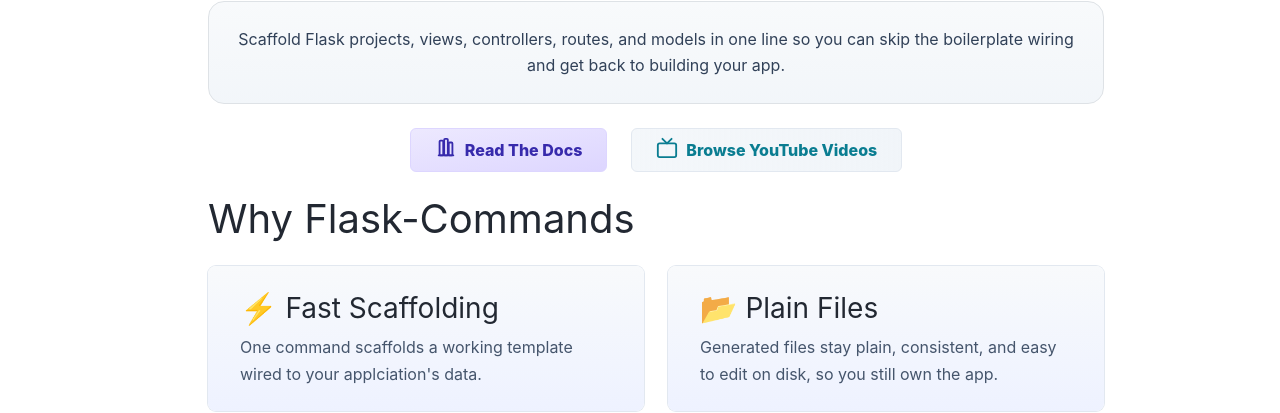
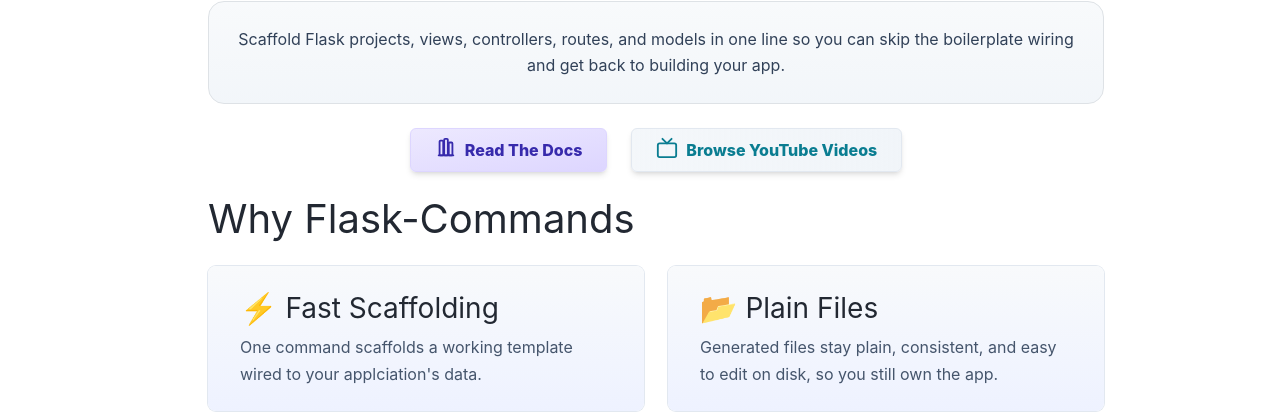
Before and after one commit to VoyagerX21/flask-commands, a Sphinx documentation site: the page built from docs/source/index.rst, in a window 1280 px wide. Shown: the part 263-676 px from the top of the page. Built offline with Sphinx 7.4.7 and the PyData theme 0.15.4, drawn with Linux system fonts in a browser that asks for light colours.

Commit message:
Update index.rst

```diff
--- a/docs/source/index.rst
+++ b/docs/source/index.rst
@@ -38,7 +38,7 @@
     </div>
 
     <div class="my-4 flex flex-wrap items-center justify-center gap-4">
-        <a href="docs.html" class="no-underline! bg-gradient-to-br from-violet-100 to-violet-200  text-indigo-800! flex items-start gap-2  font-extrabold px-4 py-2 rounded border-1 border-violet-200">
+        <a href="docs.html" class="shadow-md active:shadow-none! no-underline! bg-gradient-to-br from-violet-100 to-violet-200  text-indigo-800! flex items-start gap-2  font-extrabold px-4 py-2 rounded border-1 border-violet-200">
             <svg xmlns="http://www.w3.org/2000/svg" class="block h-[22px] w-[22px] shrink-0" viewBox="0 0 24 24" fill="none" stroke="currentColor" stroke-width="2" stroke-linecap="round" stroke-linejoin="round" aria-hidden="true">
                 <path d="M4 20h16"></path>
                 <rect x="5" y="4" width="4" height="16" rx="1"></rect>
@@ -47,7 +47,7 @@
             </svg>
             <span>Read The Docs</span>
         </a>
-        <a href="video_series.html" class="no-underline! bg-gradient-to-r from-slate-100/80 to-slate-100 flex items-start gap-2  font-extrabold px-4 py-2 rounded border-1 border-slate-200 hover:text-[#0a7d91]! text-[#0a7d91]!">
+        <a href="video_series.html" class="shadow-md active:shadow-none! no-underline! bg-gradient-to-r from-slate-100/80 to-slate-100 flex items-start gap-2  font-extrabold px-4 py-2 rounded border-1 border-slate-200 hover:text-[#0a7d91]! text-[#0a7d91]!">
             <svg xmlns="http://www.w3.org/2000/svg" class="block h-[22px] w-[22px] shrink-0" viewBox="0 0 24 24" fill="none" stroke="currentColor" stroke-width="2" stroke-linecap="round" stroke-linejoin="round" aria-hidden="true">
                 <path d="M17 2 12 7 7 2"></path>
                 <rect width="20" height="15" x="2" y="7" rx="2"></rect>
```
